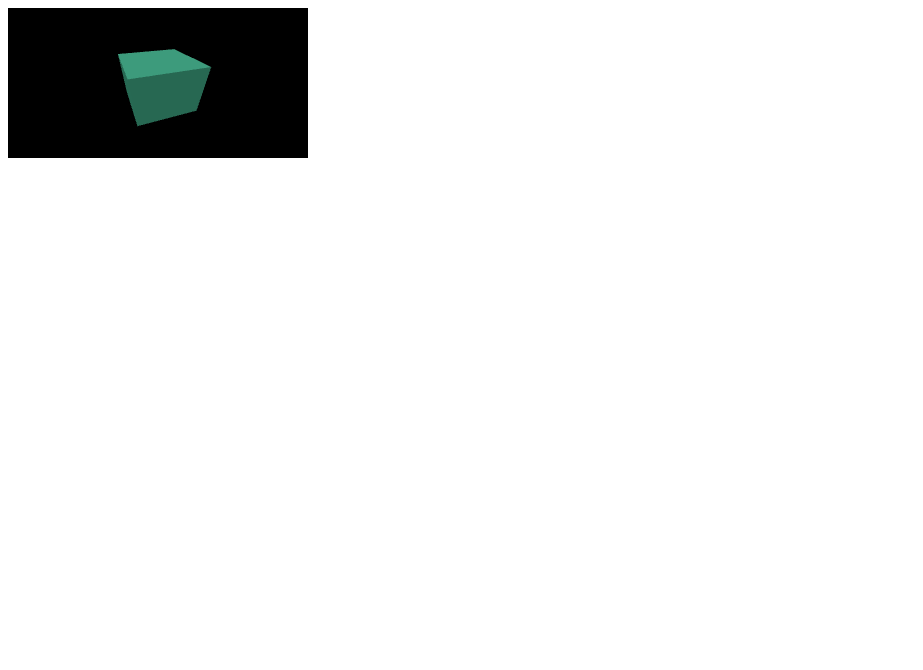
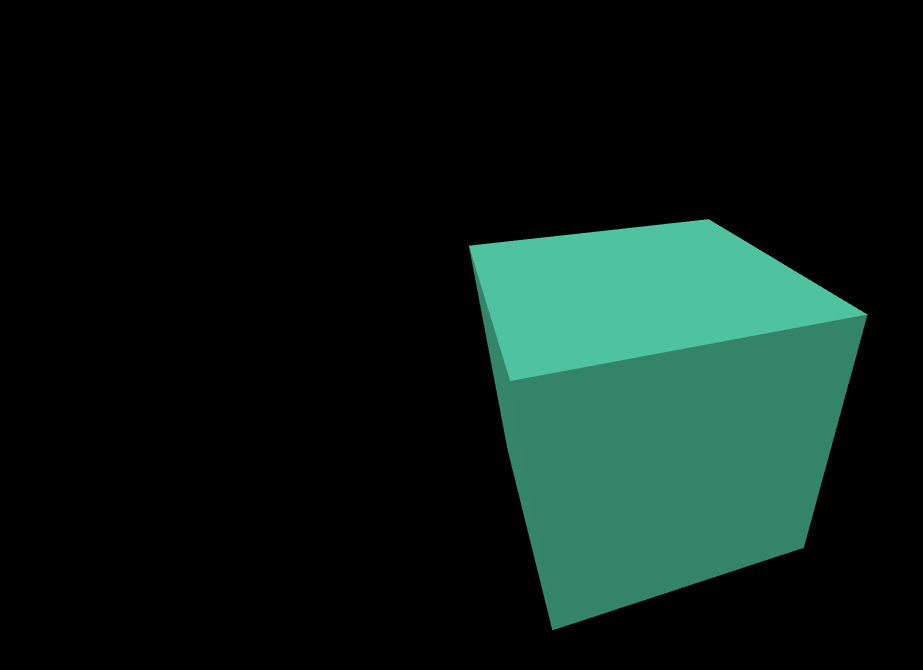
Before and after one commit to iamkira420/graphics-basics, a website built with Vite: page index.html in a window 1280 px wide. Shown: the whole page, without its empty margins (0-923 px from the left). Built offline with nearby package versions, Linux system fonts and the light colour scheme; animation ran at ten frames a second.

Commit message:
fixing blurriness

```diff
--- a/hello-cube.js
+++ b/hello-cube.js
@@ -20,16 +20,36 @@
 scene.add(cube);
 
 const color = 0xFFFFFF;
-const intensity = 3;
+const intensity = 5;
 const light = new THREE.DirectionalLight(color, intensity);
 light.position.set(-1, 2, 4);
 scene.add(light);
 
 function render(time) {
+    const canvas = renderer.domElement;
+
+    if (resizeRendererToDisplaySize(renderer)) {
+        camera.aspect = canvas.clientWidth / canvas.clientHeight;
+        camera.updateProjectionMatrix();
+    }
+
     cube.rotation.x = time / 2000;
     cube.rotation.y = time / 1000;
 
     renderer.render(scene, camera);
 }
 
+function resizeRendererToDisplaySize(renderer) {
+    const canvas = renderer.domElement;
+    const width = canvas.clientWidth;
+    const height = canvas.clientHeight;
+
+    const needResize = canvas.width !== width || canvas.height !== height;
+
+    if (needResize) {
+        renderer.setSize(width, height, false);
+    }
+    return needResize;
+}
+
 renderer.setAnimationLoop(render);
--- a/index.html
+++ b/index.html
@@ -31,6 +31,17 @@
   <head>
     <meta charset="utf-8">
     <title>Three.js - Fundamentals</title>
+    <style>
+        html, body {
+            margin: 0;
+            height: 100%;
+        }
+        #c {
+            width: 100%;
+            height: 100%;
+            display: block;
+        }
+    </style>
   </head>
   <body>
     <canvas id="c"></canvas>
```
